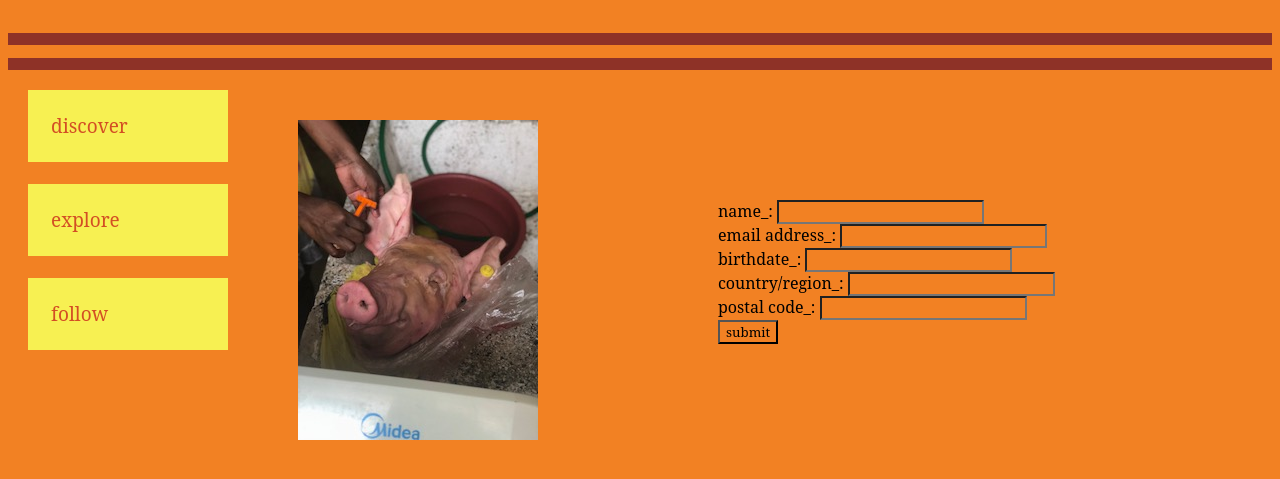
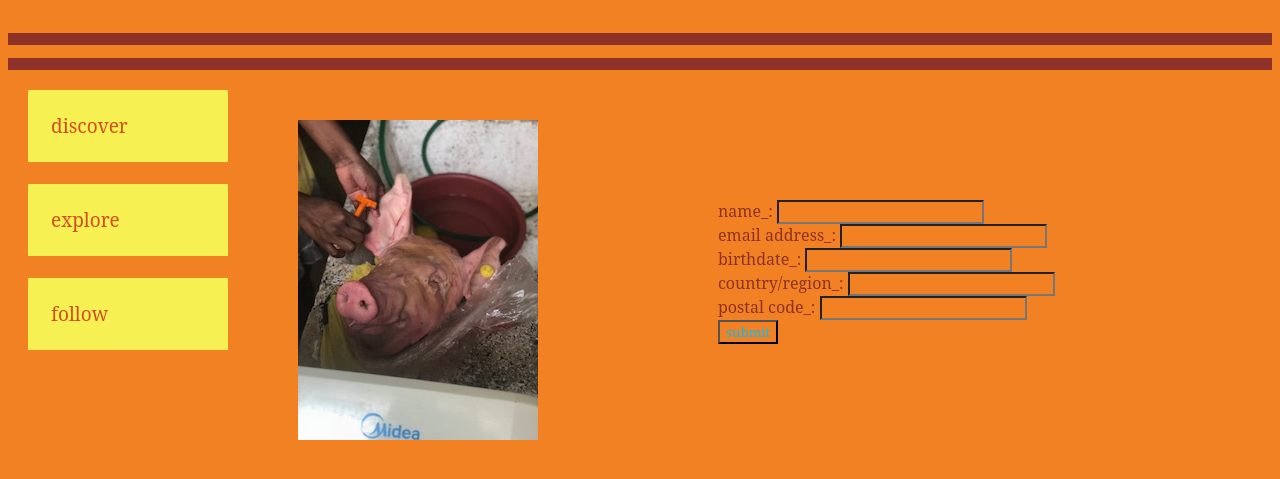
Before and after one commit to odenissek/badpersonalwebpage, a plain HTML site: page index.html in a window 1280 px wide. Shown: the part 161-640 px from the top of the page. Drawn offline with Linux system fonts and the light colour scheme.

Commit message:
this is all, folks

```diff
--- a/css/style.css
+++ b/css/style.css
@@ -47,10 +47,13 @@ header {
 form {
 	float: left;
 	padding: 130px;
+	text-align: left;
+	color: #8E3227;
+
 }
 
 input {
-	;
+	color: deepskyblue;
 }
 
 .btn {
@@ -61,6 +64,7 @@ input {
 .CV {
 	vertical-align: middle;
 	color: #F7BBAF;
+
 }
 
 #intro {
```
